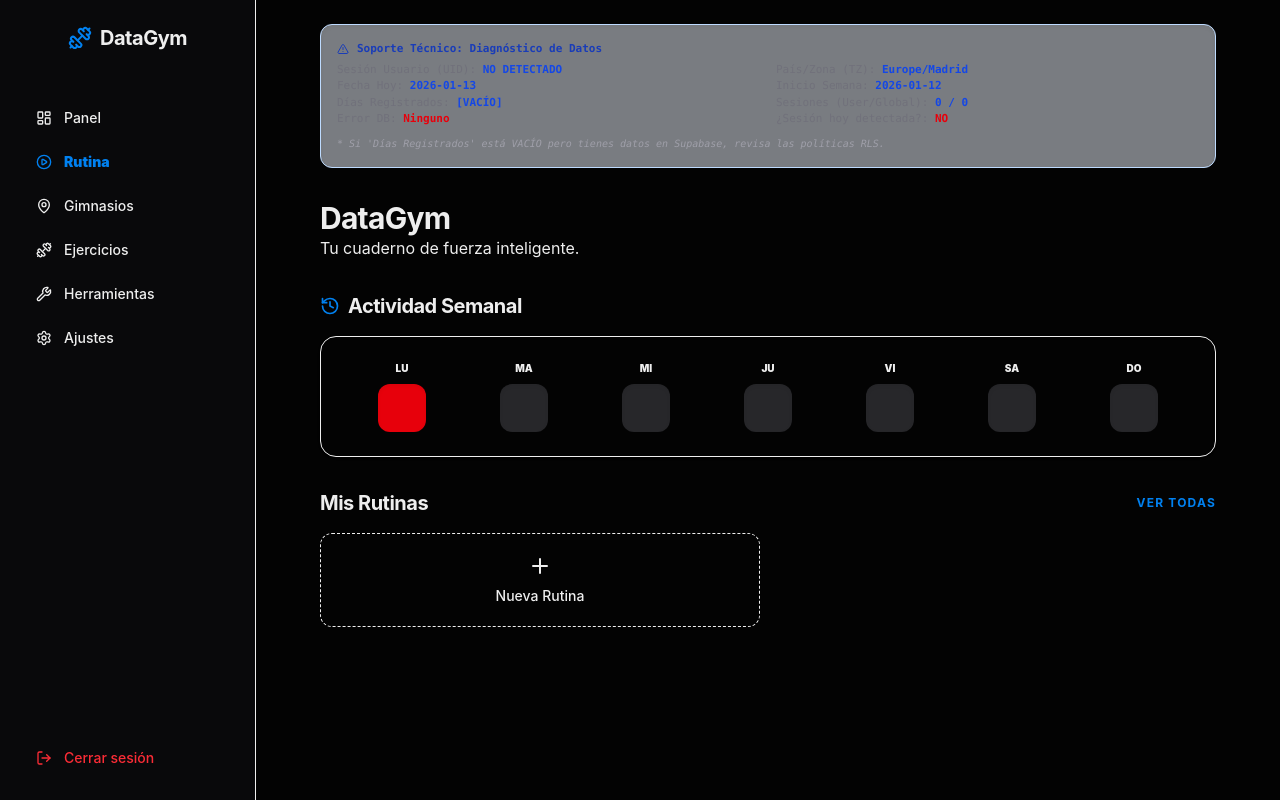
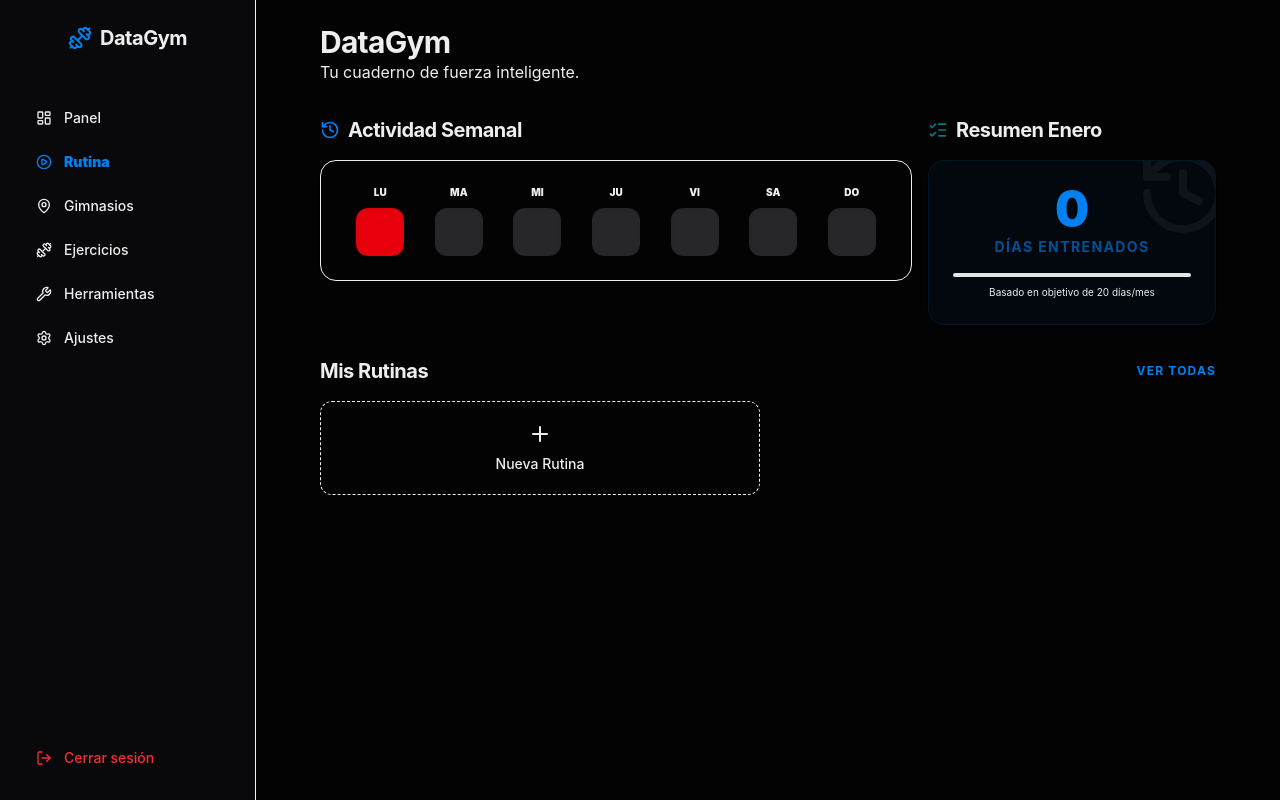
Before and after one commit to srbitgithub/datagymroutines, a Next.js app: page /dashboard in a window 1280 px wide. Built offline with nearby package versions, Linux system fonts and the light colour scheme.

Commit message:
Monthly training added

```diff
--- a/src/app/dashboard/page.tsx
+++ b/src/app/dashboard/page.tsx
@@ -1,7 +1,8 @@
 export const dynamic = "force-dynamic";
 
 import { getRoutinesAction, getProgressionDataAction } from "@/app/_actions/training";
-import { ListChecks, Plus, History, Check, AlertTriangle } from "lucide-react";
+import { getProfileAction } from "@/app/_actions/auth";
+import { ListChecks, Plus, History, Check } from "lucide-react";
 import Link from "next/link";
 import { headers } from "next/headers";
 import { unstable_noStore as noStore } from 'next/cache';
@@ -13,11 +14,10 @@ export default async function DashboardPage({ searchParams }: { searchParams: Pr
     const headerList = await headers();
     const userTimezone = headerList.get('x-timezone') || 'Europe/Madrid';
 
-    const authRepo = new SupabaseAuthRepository();
-    const user = await authRepo.getSession();
-
     const routines = await getRoutinesAction();
-    const { items: progressionItems, debug } = await getProgressionDataAction(undefined, userTimezone);
+    const { items: progressionItems } = await getProgressionDataAction(undefined, userTimezone);
+    const profile = await getProfileAction();
+    const monthlyGoal = profile?.monthlyGoal || 20;
 
     // Weekly Tracker Logic (User's 10-step plan + Robust TZ handling)
     const tz = userTimezone;
@@ -42,10 +42,6 @@ export default async function DashboardPage({ searchParams }: { searchParams: Pr
     const mondayLocal = new Date(year, month, day);
     mondayLocal.setDate(mondayLocal.getDate() - diffToMonday);
 
-    // 6. Calculate end of the week (Sunday)
-    const sundayLocal = new Date(mondayLocal);
-    sundayLocal.setDate(mondayLocal.getDate() + 6);
-
     // Stable formatter for YYYY-MM-DD comparisons
     const fmt = (d: Date) => {
         const y = d.getFullYear();
@@ -54,23 +50,18 @@ export default async function DashboardPage({ searchParams }: { searchParams: Pr
         return `${y}-${m}-${dp}`;
     };
 
-    const todayStr = fmt(localNow);
-    const mondayStr = fmt(mondayLocal);
-    const sundayStr = fmt(sundayLocal);
     const trainingDates = new Set(progressionItems.map(p => p.date));
 
-    // Debug Logs
-    console.log("\x1b[42m\x1b[30m%s\x1b[0m", "====================================================");
-    console.log("\x1b[42m\x1b[30m%s\x1b[0m", ">>> SERVER RENDER: DASHBOARD PAGE <<<");
-    console.log("Timezone detectada:", tz);
-    console.log("X-Timezone Header:", headerList.get('x-timezone'));
-    console.log("Vercel-TZ Header:", headerList.get('x-vercel-ip-timezone'));
-    console.log("Hoy (local format):", todayStr);
-    console.log("Inicio de semana (Lunes):", mondayStr);
-    console.log("Fin de semana (Domingo):", sundayStr);
-    console.log("Fechas entrenadas encontradas en la DB:", Array.from(trainingDates));
-    console.log("¿Hay entrenamiento hoy?", trainingDates.has(todayStr) ? "SÍ (Verde) ✅" : "NO (Gris/Rojo) ❌");
-    console.log("\x1b[42m\x1b[30m%s\x1b[0m", "====================================================");
+    // Monthly Tracker Logic
+    const currentMonth = localNow.getMonth();
+    const currentYear = localNow.getFullYear();
+    const monthNames = ["Enero", "Febrero", "Marzo", "Abril", "Mayo", "Junio", "Julio", "Agosto", "Septiembre", "Octubre", "Noviembre", "Diciembre"];
+    const currentMonthName = monthNames[currentMonth];
+
+    const daysTrainedThisMonth = Array.from(trainingDates).filter(dateStr => {
+        const [y, m] = dateStr.split('-').map(Number);
+        return y === currentYear && m === (currentMonth + 1);
+    }).length;
 
     const dayAbbreviations = ['LU', 'MA', 'MI', 'JU', 'VI', 'SA', 'DO'];
 
@@ -81,7 +72,7 @@ export default async function DashboardPage({ searchParams }: { searchParams: Pr
 
         const isTrained = trainingDates.has(dateStr);
         const isPast = index < (todayNum - 1);
-        const isToday = index === (todayNum - 1);
+        // const isToday = index === (todayNum - 1); // Not used
 
         let statusColor = "bg-zinc-800 text-zinc-500"; // Step 10: Future gray (also Today not yet trained)
 
@@ -96,26 +87,6 @@ export default async function DashboardPage({ searchParams }: { searchParams: Pr
 
     return (
         <div className="max-w-4xl mx-auto space-y-8">
-            {/* Panel de Depuración Visual */}
-            <div className="rounded-xl border border-blue-200 bg-blue-50/50 p-4 text-[11px] font-mono shadow-inner space-y-1">
-                <div className="flex items-center gap-2 text-blue-800 font-bold mb-1">
-                    <AlertTriangle className="h-3 w-3" />
-                    Soporte Técnico: Diagnóstico de Datos
-                </div>
-                <div className="grid grid-cols-1 md:grid-cols-2 gap-x-4">
-                    <div><span className="text-zinc-500">Sesión Usuario (UID):</span> <span className="text-blue-700 font-bold">{user?.id || 'NO DETECTADO'}</span></div>
-                    <div><span className="text-zinc-500">País/Zona (TZ):</span> <span className="text-blue-700 font-bold">{tz}</span></div>
-                    <div><span className="text-zinc-500">Fecha Hoy:</span> <span className="text-blue-700 font-bold">{todayStr}</span></div>
-                    <div><span className="text-zinc-500">Inicio Semana:</span> <span className="text-blue-700 font-bold">{mondayStr}</span></div>
-                    <div><span className="text-zinc-500">Días Registrados:</span> <span className="text-blue-700 font-bold">[{Array.from(trainingDates).join(', ') || 'VACÍO'}]</span></div>
-                    <div><span className="text-zinc-500">Sesiones (User/Global):</span> <span className="text-blue-700 font-bold">{debug?.returnedCount || 0} / {debug?.globalCount || 0}</span></div>
-                    <div><span className="text-zinc-500">Error DB:</span> <span className="text-red-600 font-bold">{debug?.dbError || 'Ninguno'}</span></div>
-                    <div><span className="text-zinc-500">¿Sesión hoy detectada?:</span> <span className={`${trainingDates.has(todayStr) ? 'text-green-600' : 'text-red-600'} font-bold`}>{trainingDates.has(todayStr) ? 'SÍ' : 'NO'}</span></div>
-                </div>
-                <div className="mt-2 text-[10px] text-zinc-400 italic">
-                    * Si 'Días Registrados' está VACÍO pero tienes datos en Supabase, revisa las políticas RLS.
-                </div>
-            </div>
             {error && (
                 <div className="rounded-xl border-l-4 border-red-500 bg-red-50 p-4 shadow-sm">
                     <div className="flex items-center gap-3">
@@ -137,8 +108,10 @@ export default async function DashboardPage({ searchParams }: { searchParams: Pr
 
             <div className="grid gap-8">
                 <div className="space-y-8">
+                    {/* Activity Trackers */}
+                    <div className="grid gap-4 md:grid-cols-3">
                         {/* Weekly Tracker */}
-                    <section className="space-y-4">
+                        <section className="space-y-4 md:col-span-2">
                             <h2 className="text-xl font-bold tracking-tight flex items-center gap-2">
                                 <History className="h-5 w-5 text-brand-primary" />
                                 Actividad Semanal
@@ -156,6 +129,31 @@ export default async function DashboardPage({ searchParams }: { searchParams: Pr
                                 </div>
                             </div>
                         </section>
+
+                        {/* Monthly Summary */}
+                        <section className="space-y-4">
+                            <h2 className="text-xl font-bold tracking-tight flex items-center gap-2">
+                                <ListChecks className="h-5 w-5 text-brand-secondary" />
+                                Resumen {currentMonthName}
+                            </h2>
+                            <div className="bg-brand-primary/5 border border-brand-primary/10 rounded-2xl p-6 shadow-sm flex flex-col items-center justify-center text-center relative overflow-hidden group">
+                                <div className="absolute top-0 right-0 p-4 opacity-5 group-hover:opacity-10 transition-opacity">
+                                    <History className="h-24 w-24 -mr-8 -mt-8" />
+                                </div>
+                                <div className="relative">
+                                    <span className="text-5xl font-black text-brand-primary">{daysTrainedThisMonth}</span>
+                                    <p className="text-sm font-bold text-brand-primary/60 uppercase tracking-widest mt-1">Días Entrenados</p>
+                                </div>
+                                <div className="mt-4 w-full h-1 bg-zinc-200 rounded-full overflow-hidden">
+                                    <div
+                                        className="h-full bg-brand-primary transition-all duration-1000"
+                                        style={{ width: `${Math.min((daysTrainedThisMonth / monthlyGoal) * 100, 100)}%` }}
+                                    />
+                                </div>
+                                <p className="text-[10px] text-muted-foreground mt-2">Basado en objetivo de {monthlyGoal} días/mes</p>
+                            </div>
+                        </section>
+                    </div>
 
                     {/* Mis Rutinas */}
                     <section className="space-y-4">
--- a/src/app/dashboard/settings/page.tsx
+++ b/src/app/dashboard/settings/page.tsx
@@ -1,6 +1,7 @@
 import { getProfileAction, logoutAction } from "@/app/_actions/auth";
 import { User, Settings as SettingsIcon, LogOut, Mail, Weight } from "lucide-react";
 import { SupabaseAuthRepository } from "@/modules/auth/infrastructure/adapters/SupabaseAuthRepository";
+import { GoalSettingsForm } from "@/modules/profiles/presentation/components/GoalSettingsForm";
 
 export default async function SettingsPage() {
     const profile = await getProfileAction();
@@ -59,6 +60,10 @@ export default async function SettingsPage() {
                                         {profile.weightUnit}
                                     </div>
                                 </div>
+
+                                <div className="pt-4 border-t">
+                                    <GoalSettingsForm initialGoal={profile.monthlyGoal || 20} />
+                                </div>
                             </>
                         )}
                     </div>
--- a/src/modules/auth/infrastructure/adapters/SupabaseServerClient.ts
+++ b/src/modules/auth/infrastructure/adapters/SupabaseServerClient.ts
@@ -13,12 +13,6 @@ export async function createServerSideClient() {
     }
 
     const cookieStore = await cookies()
-    const allCookies = cookieStore.getAll();
-    console.info(`[SupabaseServerClient] Creando cliente. Cookies: ${allCookies.length}`);
-    if (allCookies.length > 0) {
-        console.log("Cookie names:", allCookies.map(c => c.name).join(', '));
-    }
-
     return createServerClient(
         supabaseUrl || 'https://placeholder.supabase.co',
         supabaseAnonKey || 'placeholder',
--- a/src/modules/profiles/domain/Profile.ts
+++ b/src/modules/profiles/domain/Profile.ts
@@ -4,6 +4,7 @@ export interface Profile {
     fullName?: string;
     avatarUrl?: string;
     weightUnit: 'kg' | 'lbs';
+    monthlyGoal?: number;
     updatedAt: Date;
 }
 
--- a/src/modules/profiles/infrastructure/mappers/ProfileMapper.ts
+++ b/src/modules/profiles/infrastructure/mappers/ProfileMapper.ts
@@ -8,6 +8,7 @@ export class ProfileMapper {
             fullName: raw.full_name,
             avatarUrl: raw.avatar_url,
             weightUnit: raw.weight_unit as 'kg' | 'lbs',
+            monthlyGoal: raw.monthly_goal,
             updatedAt: new Date(raw.updated_at),
         };
     }
@@ -19,6 +20,7 @@ export class ProfileMapper {
             full_name: profile.fullName,
             avatar_url: profile.avatarUrl,
             weight_unit: profile.weightUnit,
+            monthly_goal: profile.monthlyGoal,
             updated_at: profile.updatedAt.toISOString(),
         };
     }
```
Also changed, not shown: src/app/_actions/auth.ts (+20 -0 lines), src/app/_actions/training.ts (+5 -27 lines), src/modules/profiles/presentation/components/GoalSettingsForm.tsx (added, +80 -0 lines), src/modules/training/infrastructure/adapters/SupabaseSessionRepository.ts (+2 -21 lines). Lines whose indentation alone changed are shown as unchanged.
